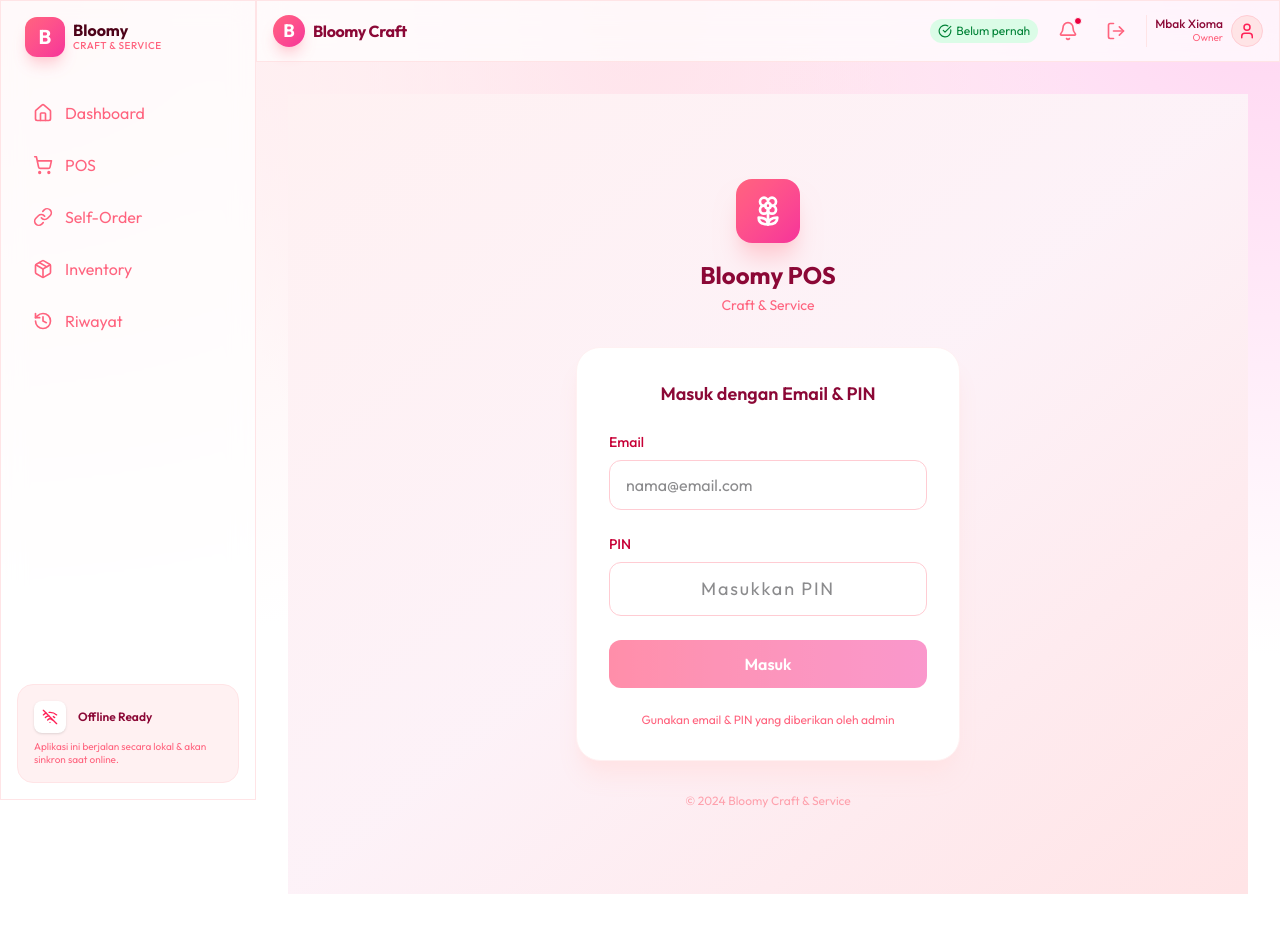
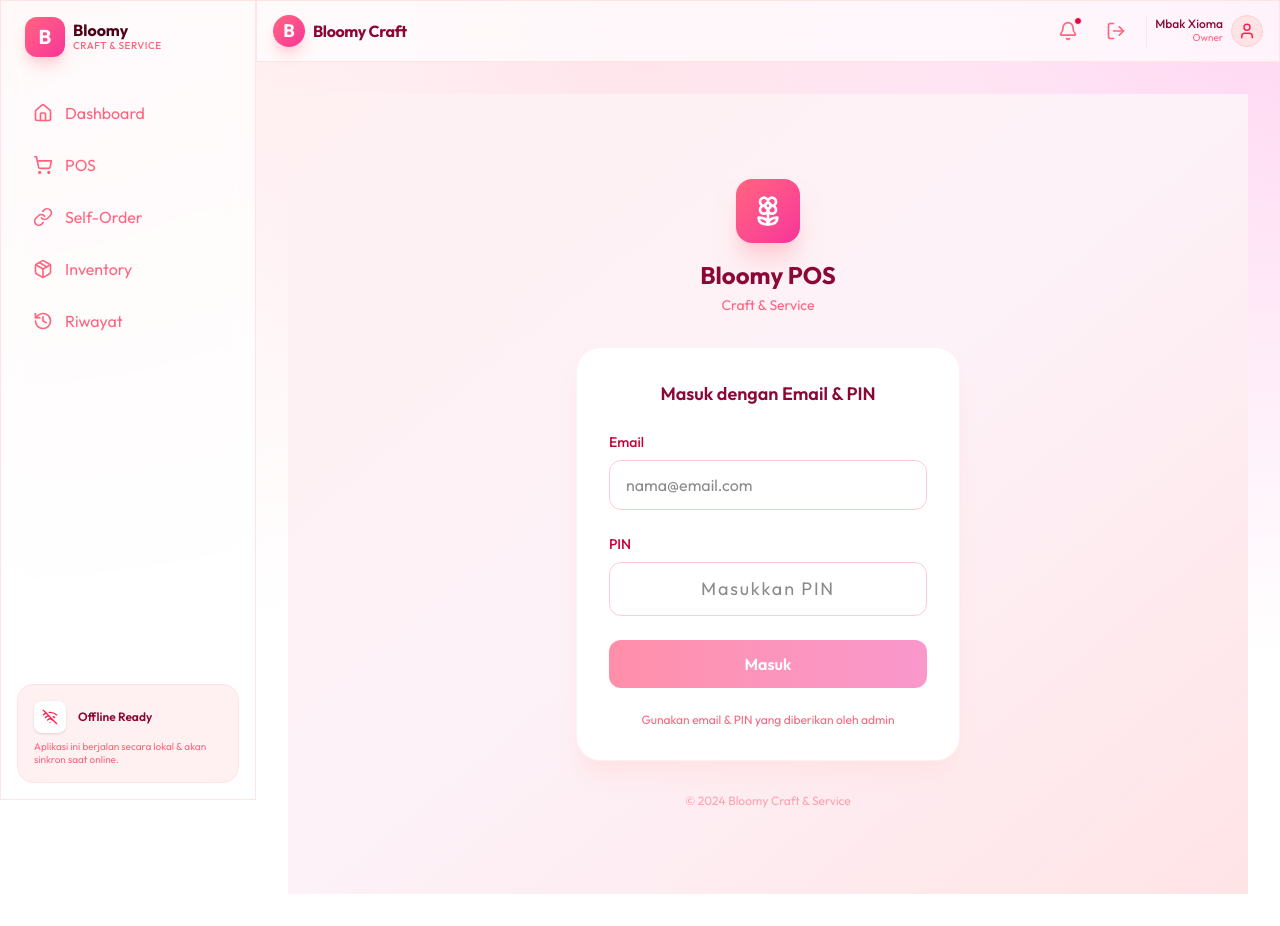
Before and after one commit to kleemubarok/bloomy-vibe, a SvelteKit app in the folder apps/web/: page /login in a window 1280 px wide. Built offline with nearby package versions, Linux system fonts and the light colour scheme.

Commit message:
Revert offline init - causing false offline detection

```diff
--- a/apps/web/src/routes/+layout.svelte
+++ b/apps/web/src/routes/+layout.svelte
@@ -16,8 +16,6 @@
 	import { onMount } from 'svelte';
 	import { isAuthenticated, logout } from '$lib/api/client';
 	import { goto } from '$app/navigation';
-	import { initOnlineDetection } from '$lib/offline/online';
-	import { startAutoSync, stopAutoSync } from '$lib/offline/sync';
 	import SyncStatus from '$lib/components/SyncStatus.svelte';
 
 	let { children } = $props();
@@ -36,9 +34,6 @@
 
 		if (!isPublicRoute && !isAuthenticated()) {
 			goto('/login');
-		} else if (isAuthenticated()) {
-			initOnlineDetection();
-			startAutoSync();
 		}
 	});
 
@@ -77,7 +72,7 @@
 		</div>
 
 		<div class="flex items-center gap-3">
-			<SyncStatus />
+			{#if false}<SyncStatus />{/if}
 			<button class="p-2 rounded-full text-rose-400 hover:bg-rose-50 transition-colors relative">
 				<Bell size={20} />
 				<span class="absolute top-1 right-1 w-2 h-2 bg-rose-600 rounded-full border border-white"
```
